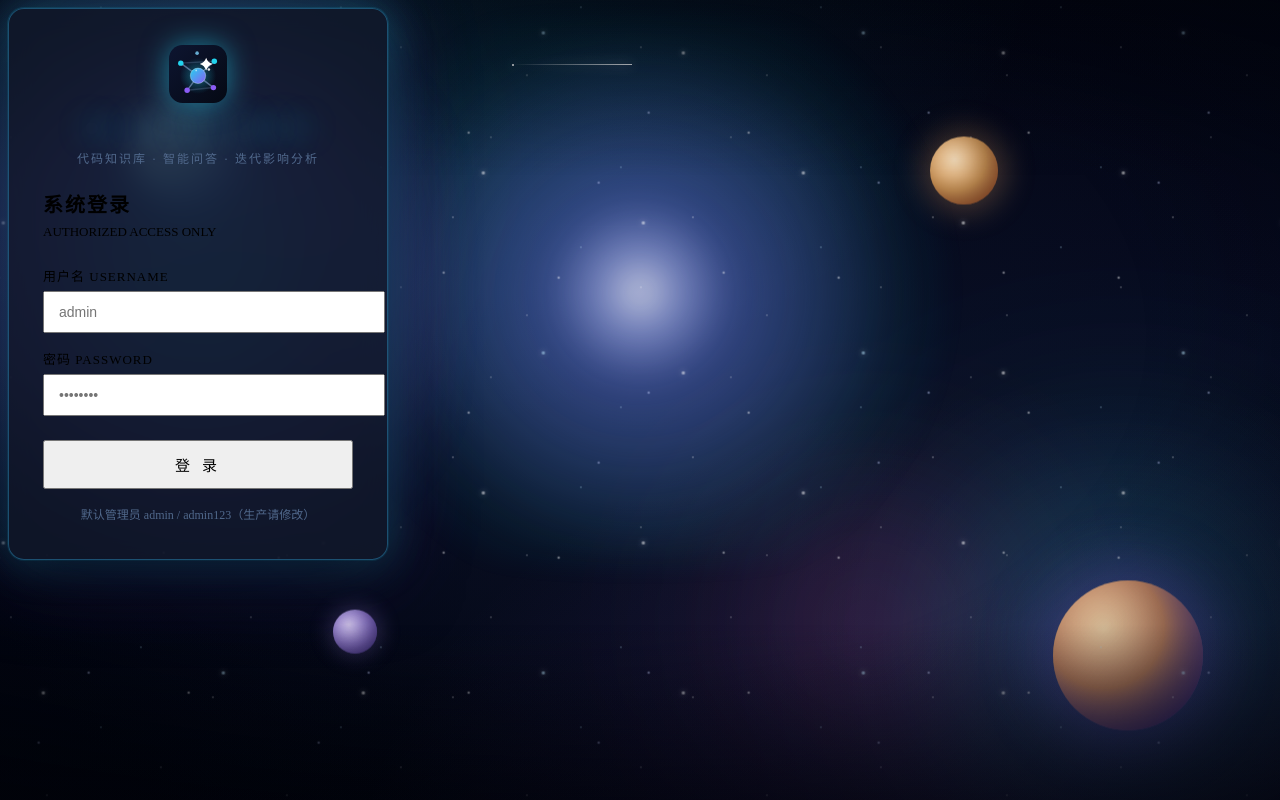
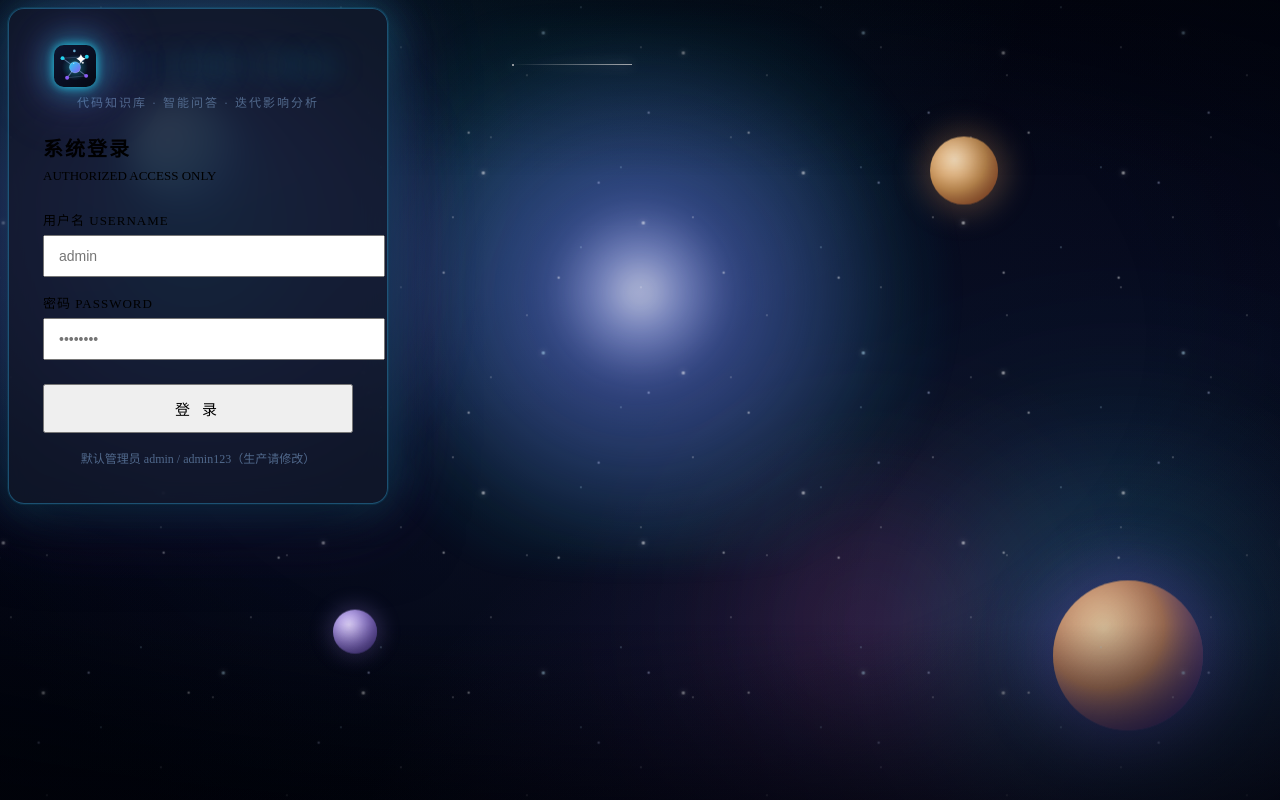
Before and after one commit to james018787-wq/deep-wiki, a Vue app in the folder ai-code-wiki/web/: page /login in a window 1280 px wide. Built offline with nearby package versions, Linux system fonts and the light colour scheme; the HTML template or start-up script is replaced by a standard one.

Commit message:
style: 登录页 logo 与文字同行 + 光晕加亮（三层发光）

```diff
--- a/ai-code-wiki/web/src/views/Login.vue
+++ b/ai-code-wiki/web/src/views/Login.vue
@@ -19,8 +19,10 @@
   <div class="login-wrap">
     <div class="login-card">
       <div class="brand-line">
-        <img class="logo-mark" src="/logo.svg" alt="AI·CODE WIKI">
-        <div class="logo">AI·CODE WIKI</div>
+        <div class="brand-row">
+          <img class="logo-mark" src="/logo.svg" alt="AI·CODE WIKI">
+          <div class="logo">AI·CODE WIKI</div>
+        </div>
         <div class="tagline">代码知识库 · 智能问答 · 迭代影响分析</div>
       </div>
       <h1>系统登录</h1>
@@ -264,10 +266,13 @@ async function doLogin() {
 }
 .login-tip { margin-top: 16px; text-align: center; color: #51698c; font-size: 12px; }
 .brand-line { text-align: center; margin-bottom: 22px; }
-.brand-line .logo-mark {
-  display: block; margin: 0 auto;
-  width: 58px; height: 58px; margin-bottom: 10px;
-  filter: drop-shadow(0 0 14px rgba(34, 211, 238, 0.55));
+.brand-row { display: flex; align-items: center; justify-content: center; gap: 12px; }
+.brand-row .logo-mark {
+  display: inline-block;
+  width: 42px; height: 42px;
+  filter: drop-shadow(0 0 5px rgba(34, 211, 238, 0.95))
+          drop-shadow(0 0 16px rgba(34, 211, 238, 0.6))
+          drop-shadow(0 0 30px rgba(139, 92, 246, 0.45));
 }
 .brand-line .logo {
   font-family: var(--mono); font-weight: 800; font-size: 26px; letter-spacing: 4px;
```
